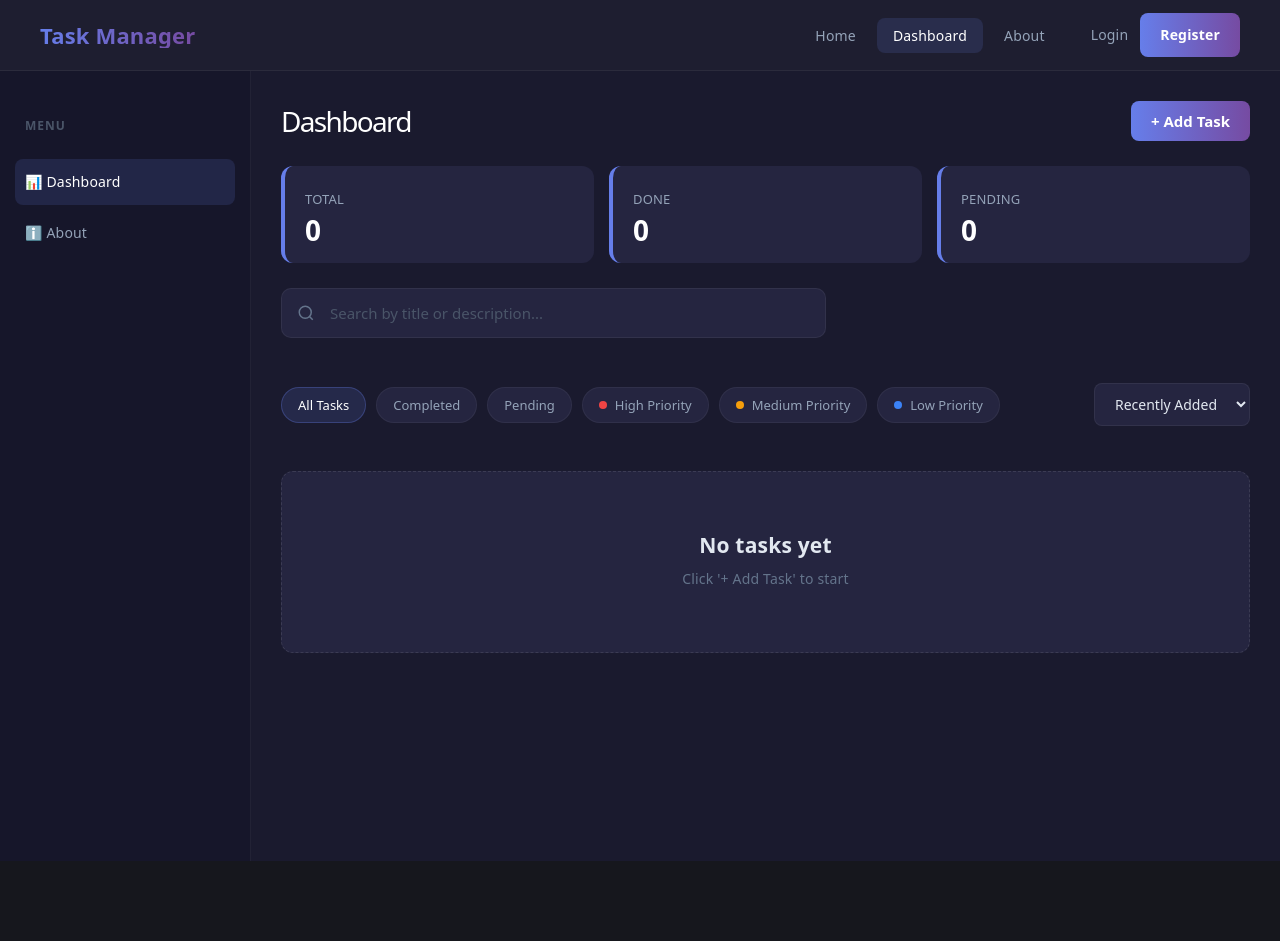
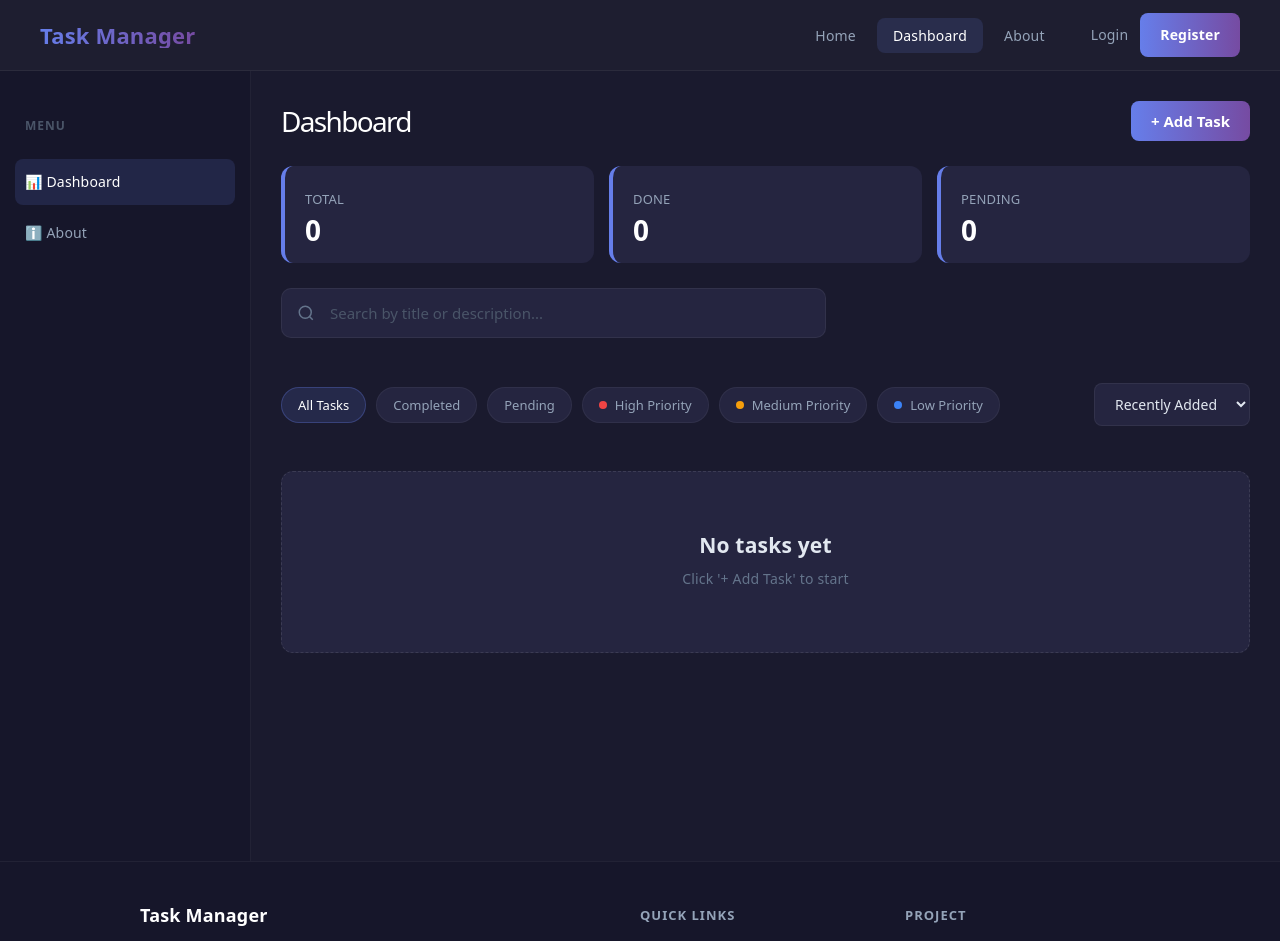
Before and after one commit to Mahjabeen244/react-task-Manager, a React (Vite) app: page /dashboard in a window 1280 px wide. Shown: the top 941 px of the page. Before the commit the page ends 861 px from the top, so only its background shows below. Built offline with nearby package versions, Linux system fonts and the light colour scheme.

Commit message:
updated app.jsx component

```diff
--- a/src/App.jsx
+++ b/src/App.jsx
@@ -1,5 +1,6 @@
 import { Routes, Route, useLocation } from "react-router-dom";
 import Navbar from "./components/Navbar/Navbar";
+import Footer from "./components/Footer/Footer";
 import Home from "./pages/Home/Home";
 import Login from "./pages/Login/Login";
 import About from "./pages/About/About";
@@ -9,11 +10,13 @@ import Register from "./pages/Register/Register";
 
 function App() {
   const location = useLocation();
-  const showNavbar = location.pathname !== "/";
+  const isHome = location.pathname === "/";
 
   return (
-    <div>
-      {showNavbar && <Navbar />}
+    <div className="app-layout">
+      {!isHome && <Navbar />}
+
+      <main>
         <Routes>
           <Route path="/" element={<Home />} />
           <Route path="/login" element={<Login />} />
@@ -22,6 +25,9 @@ function App() {
           <Route path="/about" element={<About />} />
           <Route path="*" element={<NotFound />} />
         </Routes>
+      </main>
+
+      {!isHome && <Footer />}
     </div>
   );
 }
```
Lines whose indentation alone changed are shown as unchanged.
